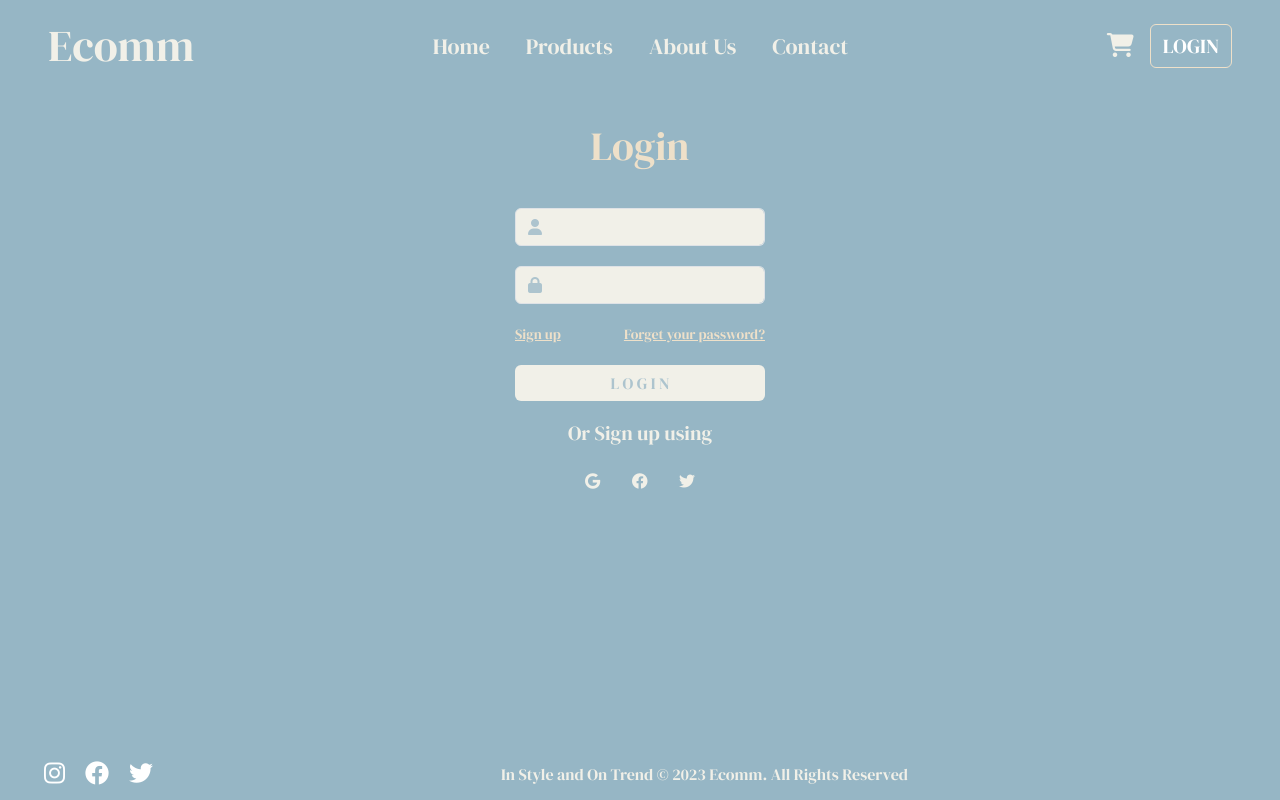
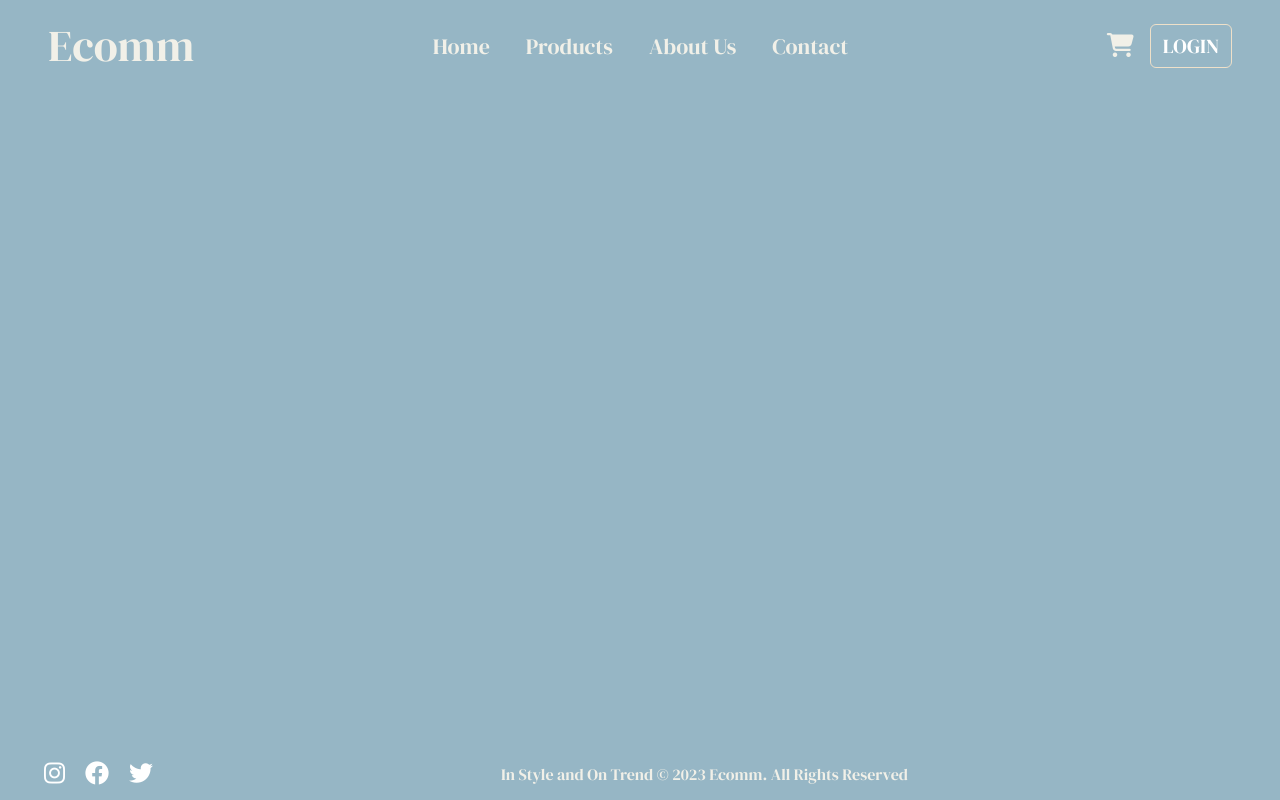
Before and after one commit to adinashby-vanier-college/transactional-web-project-MalekGhazal, a React (Create React App) app in the folder ecomm-project/: page / in a window 1280 px wide. Built offline with nearby package versions, Linux system fonts and the light colour scheme.

Commit message:
Update Login page

```diff
--- a/ecomm-project/src/App.js
+++ b/ecomm-project/src/App.js
@@ -2,14 +2,12 @@ import "bootstrap/dist/css/bootstrap.css";
 import "./App.css";
 import Header from "./components/Header/Header";
 import Footer from "./components/Footer/Footer";
-import Login from "./pages/Login/Login";
 
 function App() {
   return (
     <div>
-      {/* <Header />
-      <Footer /> */}
-      <Login />
+      <Header />
+      <Footer />
     </div>
   );
 }
```
